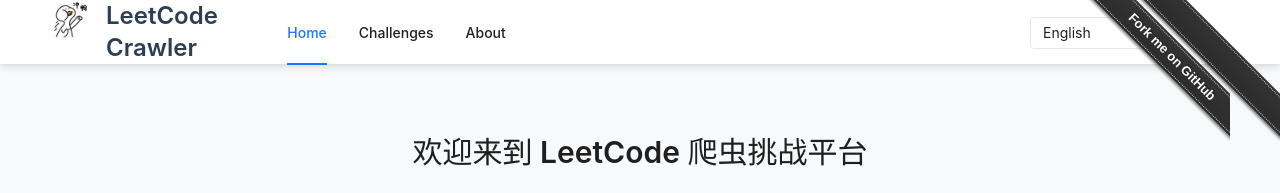
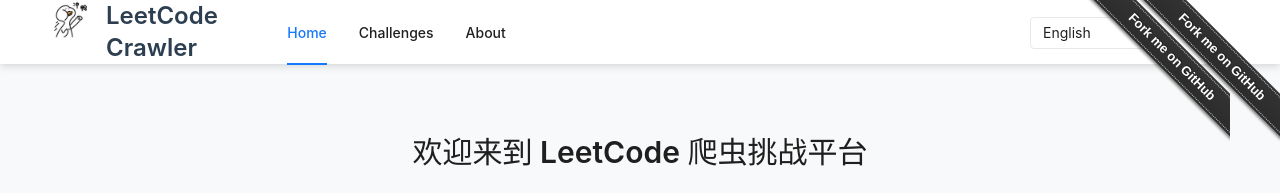
Before and after one commit to JSREP/crawler-leetcode, a React (Vite) app: page / in a window 1280 px wide. Shown: the top 193 px of the page. Built offline with nearby package versions, Linux system fonts and the light colour scheme.

Commit message:
修复GitHub fork ribbon显示问题

```diff
--- a/src/App.tsx
+++ b/src/App.tsx
@@ -12,7 +12,7 @@
         <Router>
             <div className="App">
                 <div className="github-fork-ribbon-wrapper right">
-                    <div className="github-fork-ribbon">
+                    <div className="github-fork-ribbon" data-ribbon="Fork me on GitHub">
                         <a href="https://github.com/JSREP/crawler-leetcode" target="_blank" rel="noopener noreferrer">Fork me on GitHub</a>
                     </div>
                 </div>
```
